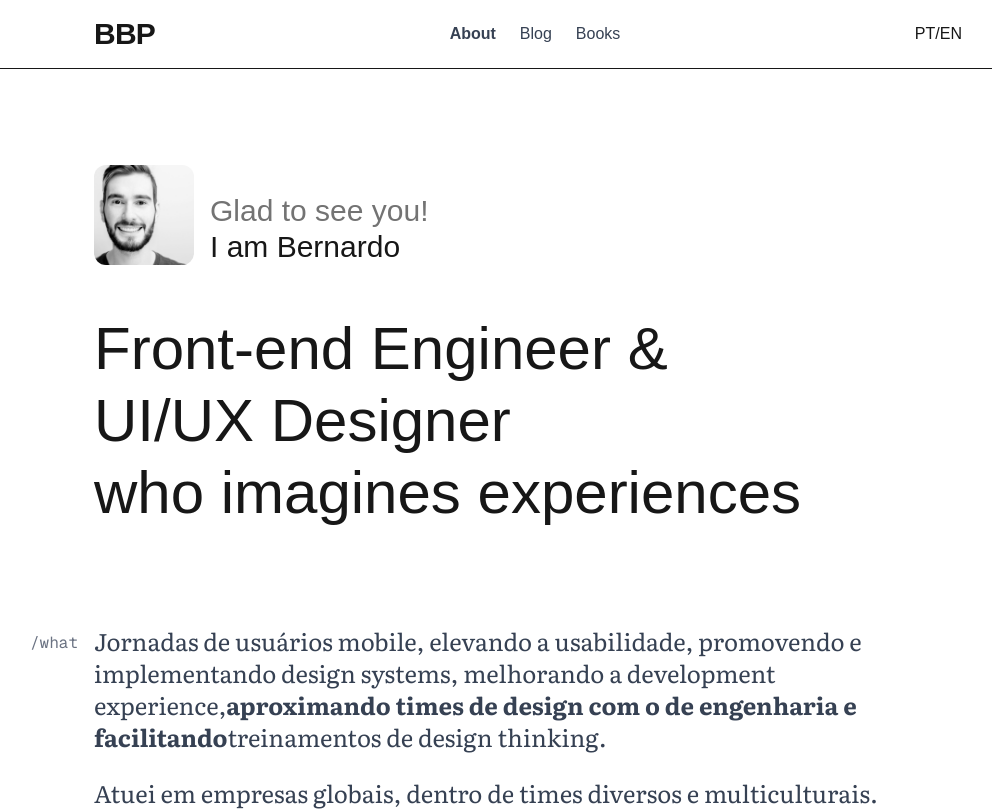
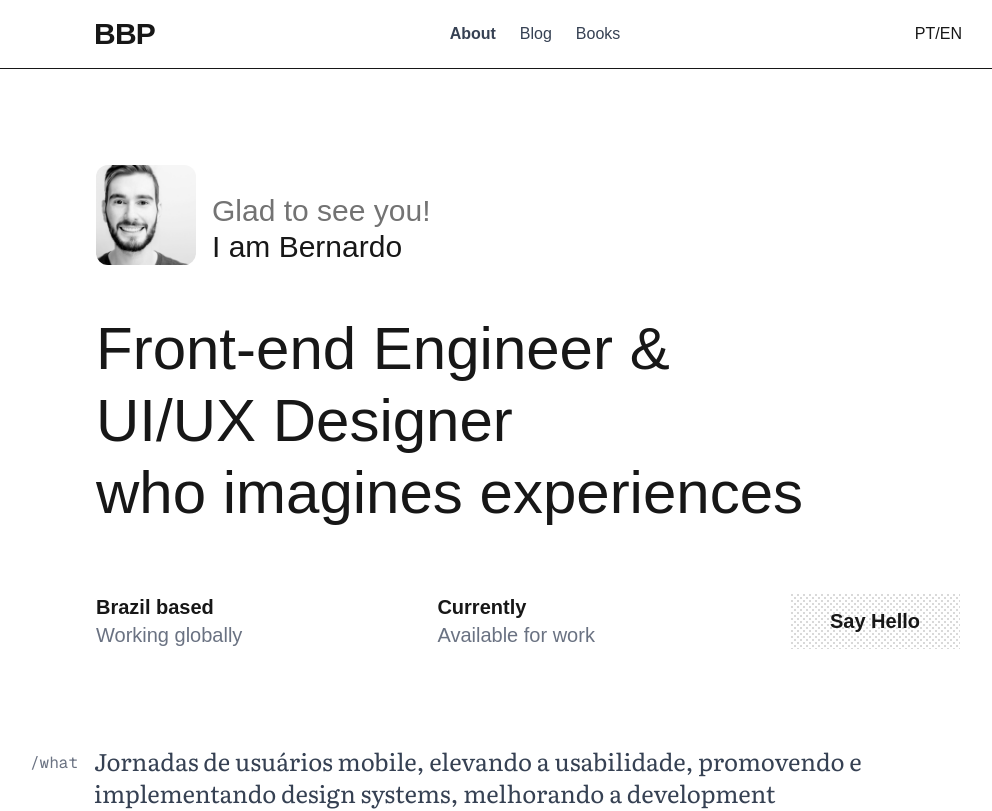
Before and after one commit to bernbecht/bbp-portfolio, a Next.js app: page / in a window 1280 px wide. Shown: the top 811 px of the page, without its empty margins (112-1104 px from the left). Built offline with nearby package versions, Linux system fonts and the light colour scheme.

Commit message:
✨ adds StatusBar compo

```diff
--- a/app/globals.css
+++ b/app/globals.css
@@ -13,12 +13,12 @@
   --font-mono: var(--font-geist-mono);
 }
 
-@media (prefers-color-scheme: dark) {
+/* @media (prefers-color-scheme: dark) {
   :root {
     --background: #0a0a0a;
     --foreground: #ededed;
   }
-}
+} */
 
 body {
   background: var(--background);
@@ -27,8 +27,41 @@ body {
 }
 
 .dither {
-  background-image: url('/dither.svg');
+  background-image: url("/dither.svg");
   background-repeat: repeat;
   background-position-y: 2px;
   background-position-x: 2px;
 }
+
+@layer components {
+  .statusBar-header {
+    font-weight: bold;
+    @apply text-xl;
+  }
+
+  .statusBar-info {
+    @apply text-gray-500;
+    @apply text-xl;
+  }
+
+  .statusBar-button {
+    @apply text-xl;
+    @apply font-bold;
+    border-radius: 8px;
+    position: relative;
+  }
+
+  .statusBar-button::before {
+    content: "";
+    position: absolute;
+    top: 0;
+    left: 0;
+    right: 0;
+    bottom: 0;
+    background-image: url("/dither.svg");
+    background-repeat: repeat;
+    background-position: 2px 2px;
+    opacity: 0.2; /* adjust as needed */
+    z-index: -1;
+  }
+}
--- a/app/page.tsx
+++ b/app/page.tsx
@@ -2,11 +2,15 @@ import { CompaniesGrid } from "@/components/CompaniesGrid";
 import { Footer } from "@/components/Footer";
 import { Hero } from "@/components/Hero";
 import { Section, SectionParagraph } from "@/components/Section";
+import { StatusBar } from "@/components/StatusBar";
 
 export default function Home() {
   return (
     <>
-      <Hero />
+      <div className="max-w-4xl mx-auto">
+        <Hero />
+        <StatusBar />
+      </div>
       <Section id="what" label="/what">
         <SectionParagraph>
           Jornadas de usuários mobile, elevando a usabilidade, promovendo e
--- /dev/null
+++ b/components/StatusBar.tsx
@@ -0,0 +1,15 @@
+export function StatusBar() {
+  return (
+    <div className="statusBar flex px-4 mt-16 justify-between">
+      <div>
+        <div className="statusBar-header">Brazil based</div>
+        <div className="statusBar-info">Working globally</div>
+      </div>
+      <div>
+        <div className="statusBar-header">Currently</div>
+        <div className="statusBar-info">Available for work</div>
+      </div>
+      <button className="statusBar-button px-10">Say Hello</button>
+    </div>
+  );
+}
```
